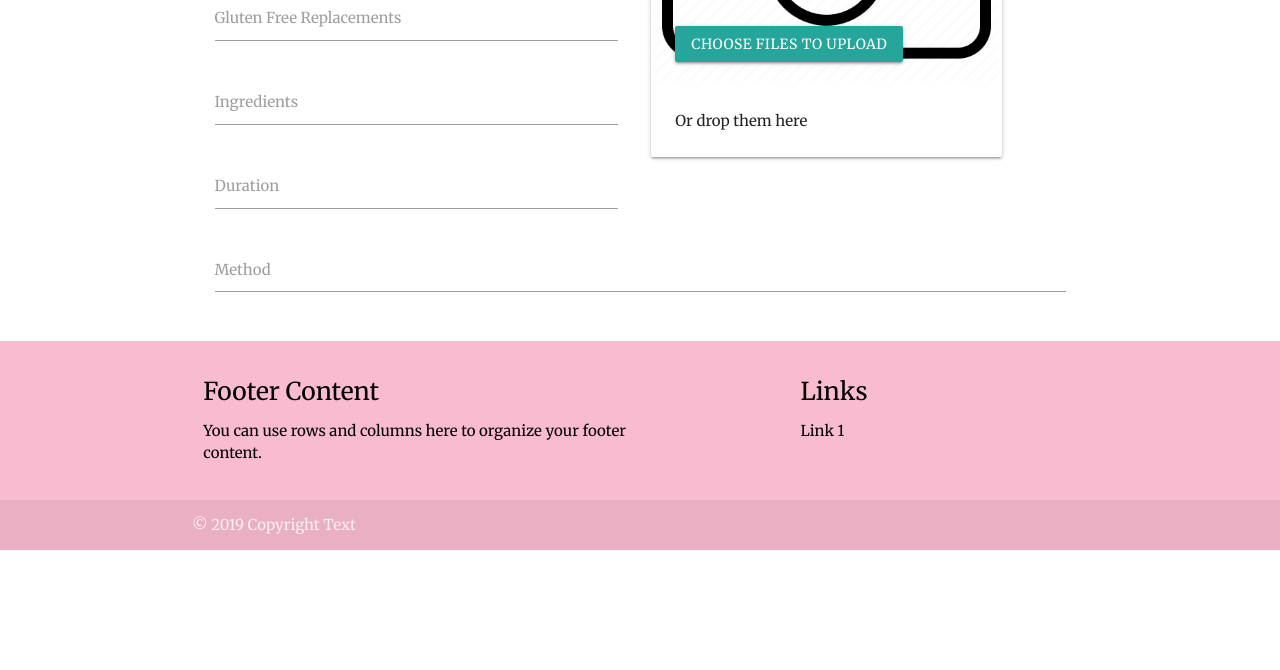
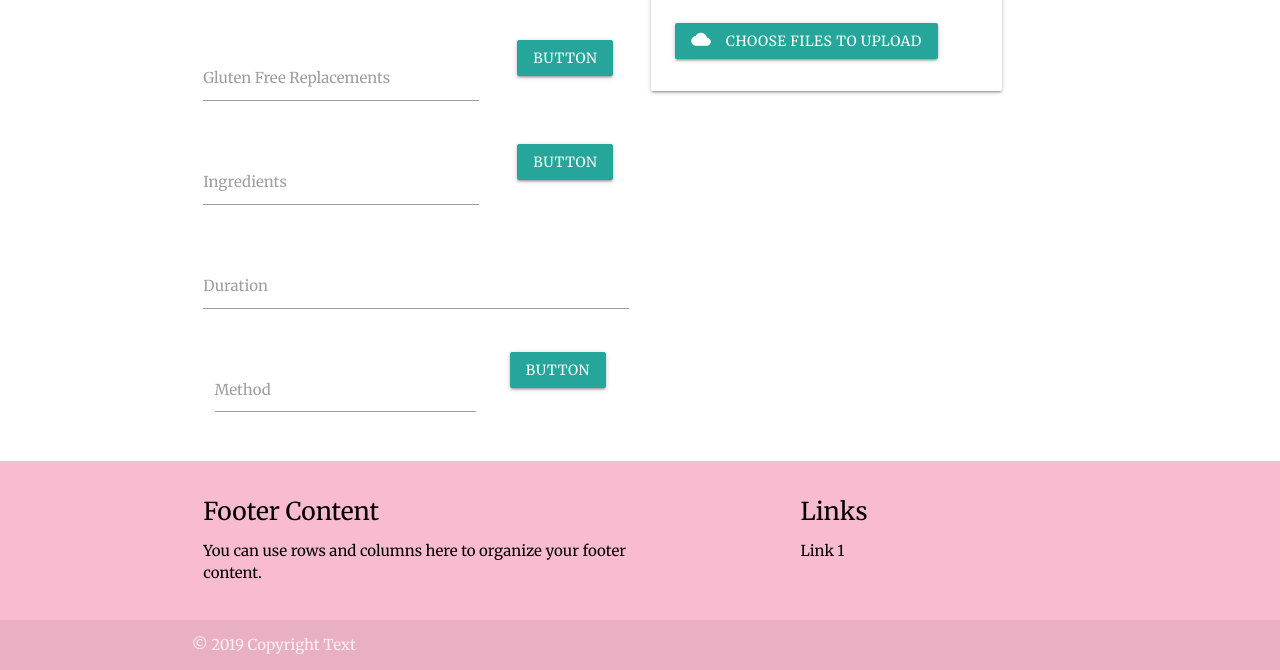
Before and after one commit to DanielJMaia/cookbook-project, a Flask app: page /add_recipe in a window 1280 px wide. Shown: the part 431-1101 px from the top of the page. Before the commit the page ends 981 px from the top, so only its background shows below. Run offline with Flask 2, Linux system fonts and the light colour scheme; data that the repository does not hold is empty; some libraries are stand-ins or nearby versions; some web fonts are replaced.

Commit message:
added buttons to submit form and improved grid

```diff
--- a/templates/add_recipe.html
+++ b/templates/add_recipe.html
@@ -1,13 +1,16 @@
 {% extends 'base.html' %} {% block content %}
 
-<h3 class="center-align">Recipe Submission</h3>
+<h3 class="center-align" id="submit_recipe_header">Recipe Submission</h3>
 <div class="container">
     <div class="row">
         <form class="col s12 m6 ">
+            <div class="row">
                 <div class="input-field col s12">
                     <input id="recipe_title" type="text" class="validate">
                     <label for="recipe_title">Recipe Title</label>
                 </div>
+            </div>
+            <div class="row">
                 <div class="input-field col s12">
                     <select>
                         {% for category in categories %}
@@ -16,6 +19,8 @@
                         </select>
                     <label>Choose A Category!</label>
                 </div>
+            </div>
+            <div class="row">
                 <div class="input-field col s12">
                     <select>
                     {% for diff in difficulty %}
@@ -24,36 +29,52 @@
                 </select>
                     <label>Ease of Preparation</label>
                 </div>
-            <div class="input-field col s12">
+            </div>
+            <div class="row">
+                <div class="input-field col s8">
                     <input id="gf_ingredient" type="text" class="validate">
                     <label for="gf_ingredient">Gluten Free Replacements</label>
                 </div>
-            <div class="input-field col s12">
+                <div class="col s4 center-align button_align_horizontal">
+                    <a class="waves-effect waves-light btn">button</a>
+                </div>
+            </div>
+            <div class="row">
+                <div class="input-field col s8">
                     <input id="ingredients" type="text" class="validate">
                     <label for="ingredients">Ingredients</label>
                 </div>
+                <div class="col s4 center-align button_align_horizontal">
+                    <a class="waves-effect waves-light btn">button</a>
+                </div>
+            </div>
+            <div class="row">
                 <div class="input-field col s12">
                     <input id="duration" type="text" class="validate">
                     <label for="duration">Duration</label>
                 </div>
+            </div>
+            <div class="input-field col s8">
+                <textarea id="textarea1" class="materialize-textarea"></textarea>
+                <label for="textarea1">Method</label>
+            </div>
+            <div class="col s4 center-align">
+                <a class="waves-effect waves-light btn">button</a>
+            </div>
         </form>
+
+
         <div class="col s12 m6 xl5 ">
             <div class="card">
                 <div class="card-image">
-                    <img src="static/img/upload2.png" class="image">
-                    <span class="card-title"><a class="waves-effect waves-light btn">Choose files to Upload</a></span>
+                    <img src="static/img/upload.jpg" class="image" id="upload_image">
                 </div>
                 <div class="card-content">
-                    <p>Or drop them here</p>
+                    <span class="card-title"><a class="waves-effect waves-light btn"><i class="material-icons left">cloud</i>Choose files to Upload</a></span>
                 </div>
             </div>
         </div>
-        <form class="col s12">
-            <div class="input-field col s12">
-                <textarea id="textarea1" class="materialize-textarea"></textarea>
-                <label for="textarea1">Method</label>
-            </div>
-        </form>
+
     </div>
 </div>
 
```
Lines whose indentation alone changed are shown as unchanged.
